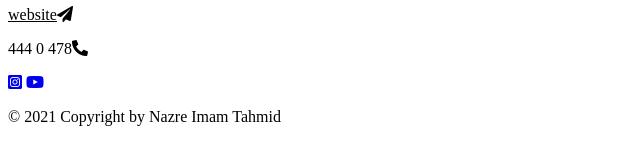
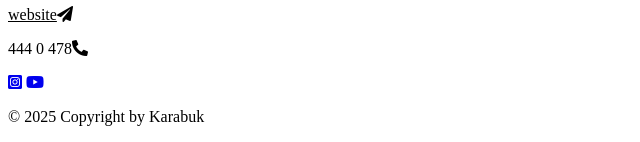
Before and after one commit to utmp/library-system, a PHP site: page /admin_forgot_password.php in a window 1280 px wide. Shown: the part 722-864 px from the top of the page, without its empty margins (0-640 px from the left). Run offline with PHP 8.4, Linux system fonts and the light colour scheme.

```diff
--- a/php/admin_forgot_password.php
+++ b/php/admin_forgot_password.php
@@ -102,7 +102,7 @@
         <div class="social-links">
             <a href="https://www.instagram.com/kbukutuphane"><i class="fab fa-instagram-square"></i></a>
             <a href="https://www.youtube.com/@KBUKamilGulecKutuphanesi"><i class="fab fa-youtube"></i></a>
-            <p>&copy; 2021 Copyright by Nazre Imam Tahmid</p>
+            <p>&copy; 2025 Copyright by Karabuk</p>
         </div>
     </div>
     <script>
```
Also changed, not shown: php/student.php (+0 -8 lines), README.md.
